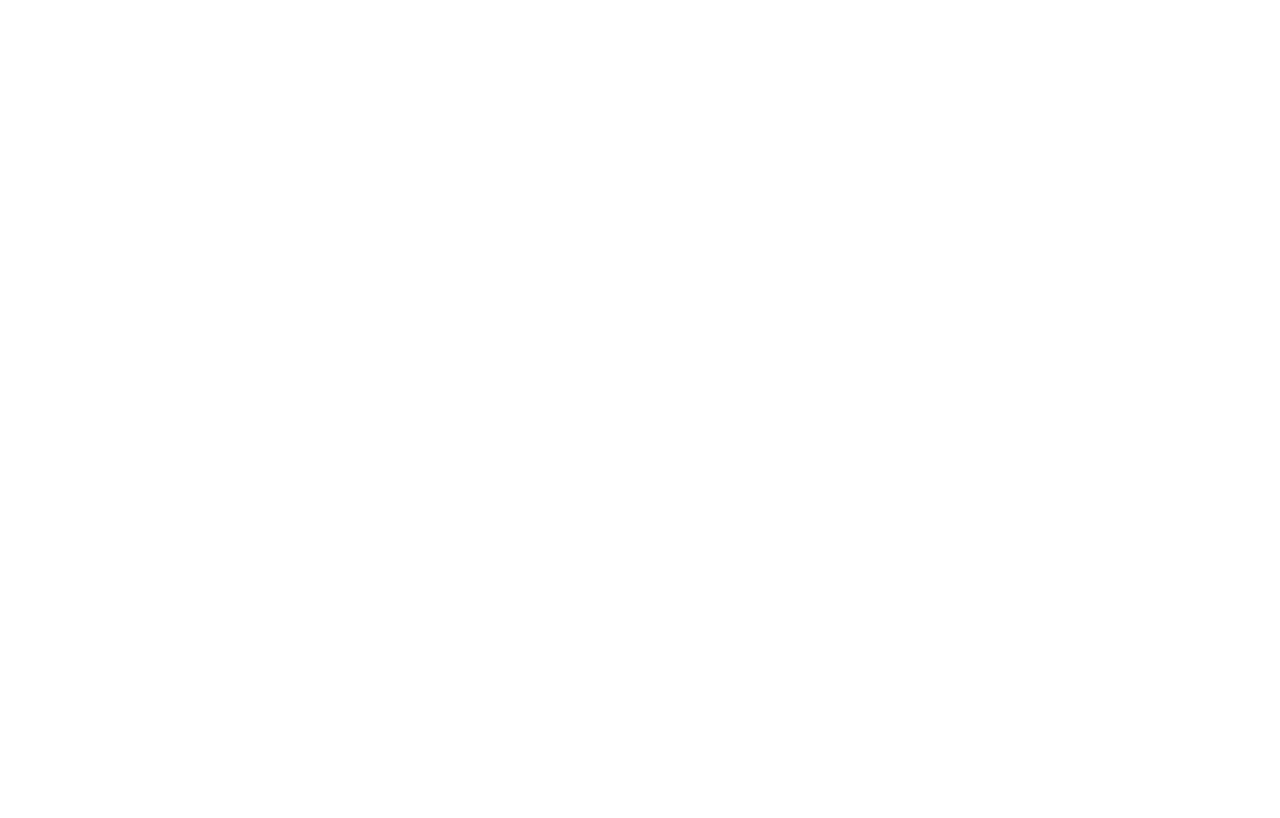
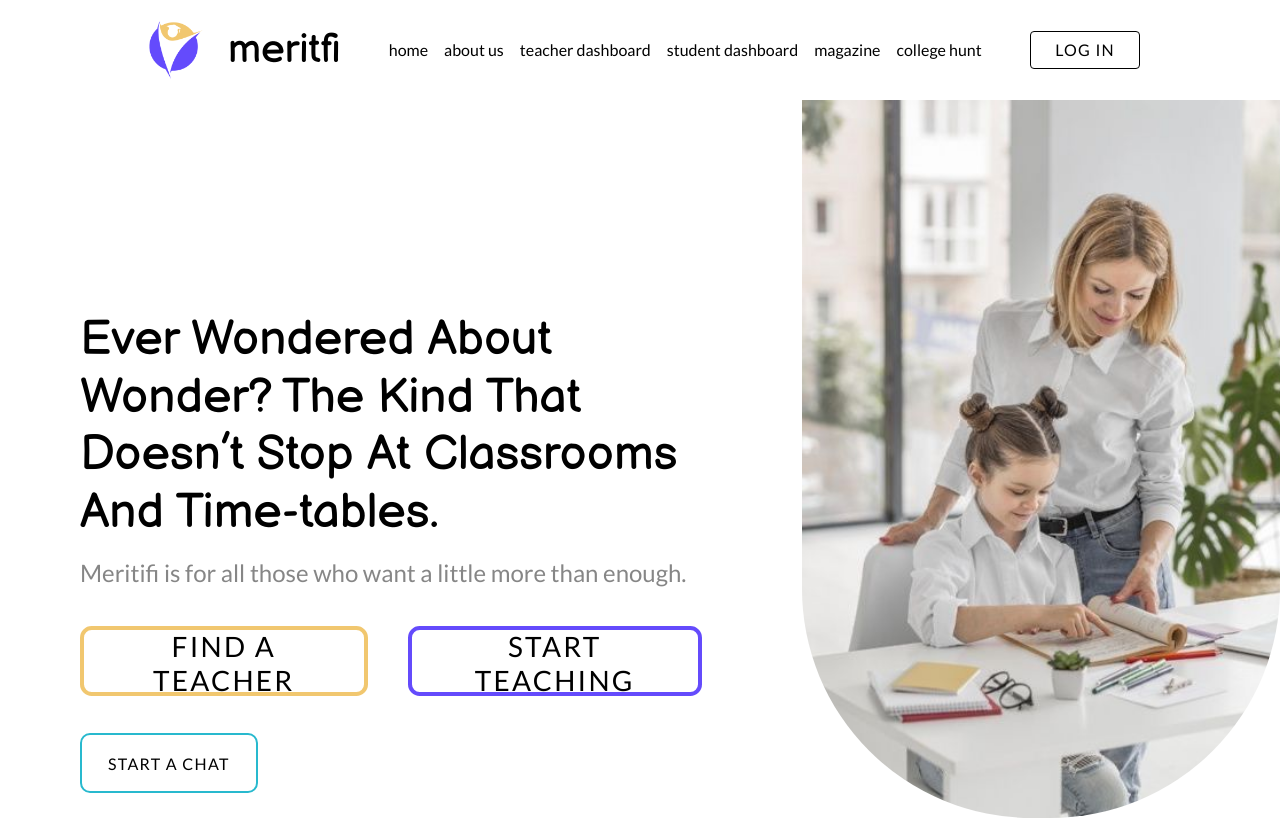
Before and after one commit to pranavdhawan/meritifi, a Next.js app: page /landing in a window 1280 px wide. Built offline with nearby package versions, Linux system fonts and the light colour scheme.

Commit message:
feat(landing): implement header + hero per Figma, add assets

```diff
--- a/src/app/landing/page.tsx
+++ b/src/app/landing/page.tsx
@@ -3,12 +3,53 @@
     <main className="min-h-screen bg-white">
       {/* header */}
       <section className="w-[1440px] max-w-full mx-auto">
-        {/* TODO: implement per Figma header */}
+        <header className="w-full h-[100px] flex items-center">
+          <div className="w-full flex items-center justify-between px-[140px]">
+            <div className="flex items-center gap-4">
+              <img src="/assets/logo.png" alt="Meritifi" width={72} height={75} />
+              <span className="font-display text-[40px] leading-[1.2]">meritfi</span>
+            </div>
+            <nav className="flex items-center gap-4 p-1">
+              <a className="ds-body-2">home</a>
+              <a className="ds-body-2">about us</a>
+              <a className="ds-body-2">teacher dashboard</a>
+              <a className="ds-body-2">student dashboard</a>
+              <a className="ds-body-2">magazine</a>
+              <a className="ds-body-2">college hunt</a>
+            </nav>
+            <button className="px-6 py-2 border rounded-sm uppercase tracking-wide ds-btn-3">Log In</button>
+          </div>
+        </header>
       </section>
 
       {/* hero */}
       <section className="w-[1440px] max-w-full mx-auto">
-        {/* TODO: implement per Figma hero */}
+        <div className="flex gap-5" style={{ height: 718 }}>
+          <div className="flex-1 pl-20 pt-[211px]">
+            <h1 className="font-display text-[48px] leading-[1.2] text-black max-w-[621px]">
+              Ever Wondered About Wonder? The Kind That Doesn’t Stop At Classrooms And Time-tables.
+            </h1>
+            <p className="ds-body-1 text-[#868686] max-w-[641px] mt-4">
+              Meritifi is for all those who want a little more than enough.
+            </p>
+            <div className="mt-[37px] flex items-center gap-10">
+              <button className="h-[70px] px-[30px] rounded-[11.66px] backdrop-blur-[18.66px] border-[4px] border-[#F1C76F] uppercase ds-btn-2">
+                Find a teacher
+              </button>
+              <button className="h-[70px] px-[30px] rounded-[11.66px] border-[4px] border-[#644BFC] uppercase ds-btn-2">
+                start teaching
+              </button>
+            </div>
+            <div className="mt-[37px]">
+              <button className="h-[60px] px-[26px] rounded-[10px] border-[2px] border-[#28B9CE] uppercase ds-btn-3">
+                Start a Chat
+              </button>
+            </div>
+          </div>
+          <div className="w-[478.28px] ml-[80px] rounded-b-[229.39px] overflow-hidden">
+            <img src="/assets/hero-cover.png" alt="Hero" className="w-full h-[718px] object-cover" />
+          </div>
+        </div>
       </section>
 
       {/* how it works */}
```
Also changed, not shown: public/assets/hero-cover.png (added), public/assets/logo.png (added).
